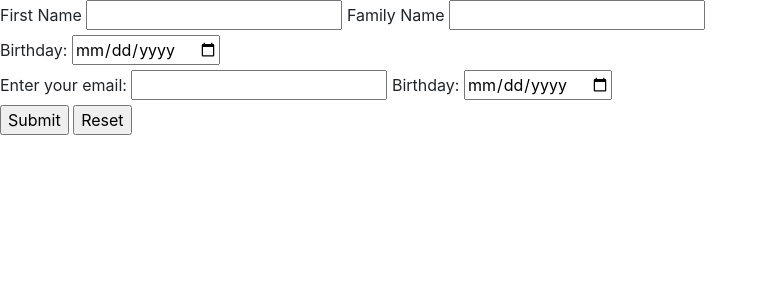
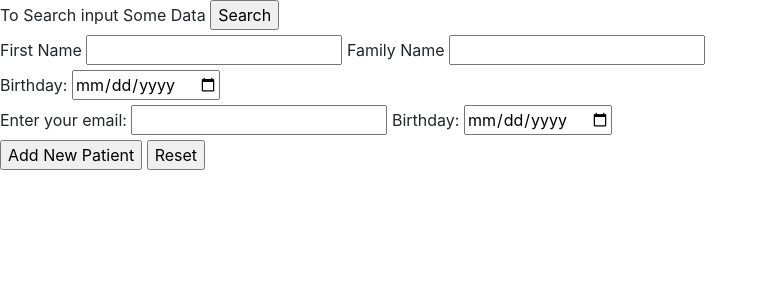
Before and after one commit to ArchDiver/FlaskAPI, a Flask app: template flask_api/templates/patients.html in a window 1280 px wide. Shown: the top 300 px of the page, without its empty margins (0-768 px from the left). Run offline with Flask 2, Linux system fonts and the light colour scheme; the template is opened without the code that fills it, so the values that code supplies are empty; parts of the project's set-up code (start-up, migrations or seed data) failed here and were passed over; some libraries are stand-ins or nearby versions.

Commit message:
patients

```diff
--- a/flask_api/templates/patients.html
+++ b/flask_api/templates/patients.html
@@ -3,6 +3,8 @@
 {% block content %}
 
     <form>
+        <label for="search">To Search input Some Data</label>
+            <input type="submit" id="search" value="Search"><br>
         <label for="firstName">First Name</label>
             <input type="firstName" id="firstName">
         <label for="familyName">Family Name</label>
@@ -13,9 +15,9 @@
             <input type="email" id="email" name="email">
 
         <label for="dateAdded">Birthday:</label>
-            <input type="date" id="birthday" name="birthday">
+            <input type="date" id="dateAdded" name="dataAdded">
         <br>
-        <input type="submit">
+        <input type="submit" value="Add New Patient">
         <input type="reset">
     </form>
 
```
